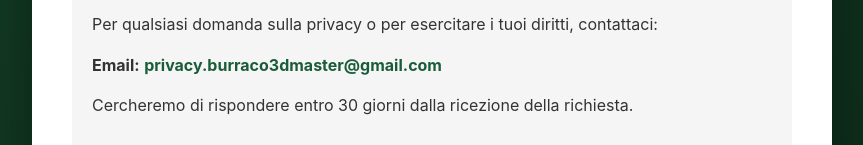
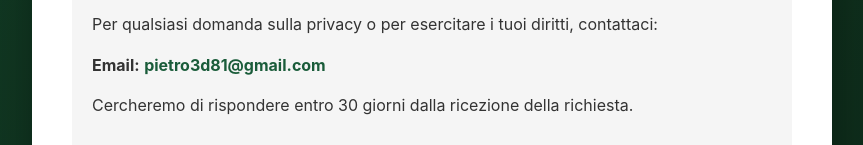
Before and after one commit to pietro3d/pietro3d.github.io, a plain HTML site: page privacy-policy.html in a window 1280 px wide. Shown: the part 3392-3537 px from the top of the page, without its empty margins (208-1071 px from the left). Drawn offline with Linux system fonts and the light colour scheme.

Commit message:
Change contact email in privacy policy
Updated the contact email in the privacy policy.

```diff
--- a/privacy-policy.html
+++ b/privacy-policy.html
@@ -216,7 +216,7 @@
         <div class="contact-box">
             <h2>13. Contatti</h2>
             <p>Per qualsiasi domanda sulla privacy o per esercitare i tuoi diritti, contattaci:</p>
-            <p><strong>Email:</strong> <a href="mailto:privacy.burraco3dmaster@gmail.com">privacy.burraco3dmaster@gmail.com</a></p>
+            <p><strong>Email:</strong> <a href="mailto:pietro3d81@gmail.com">pietro3d81@gmail.com</a></p>
             <p>Cercheremo di rispondere entro 30 giorni dalla ricezione della richiesta.</p>
         </div>
 
```
